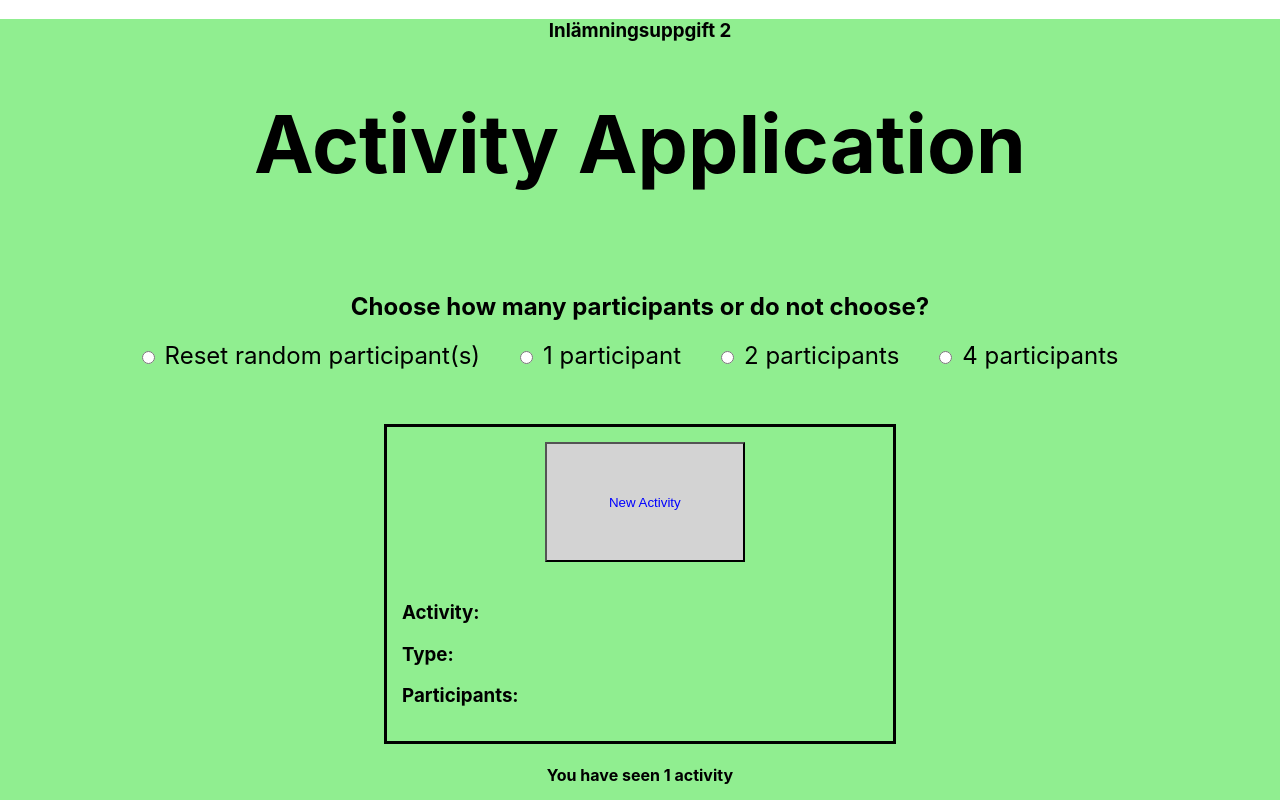
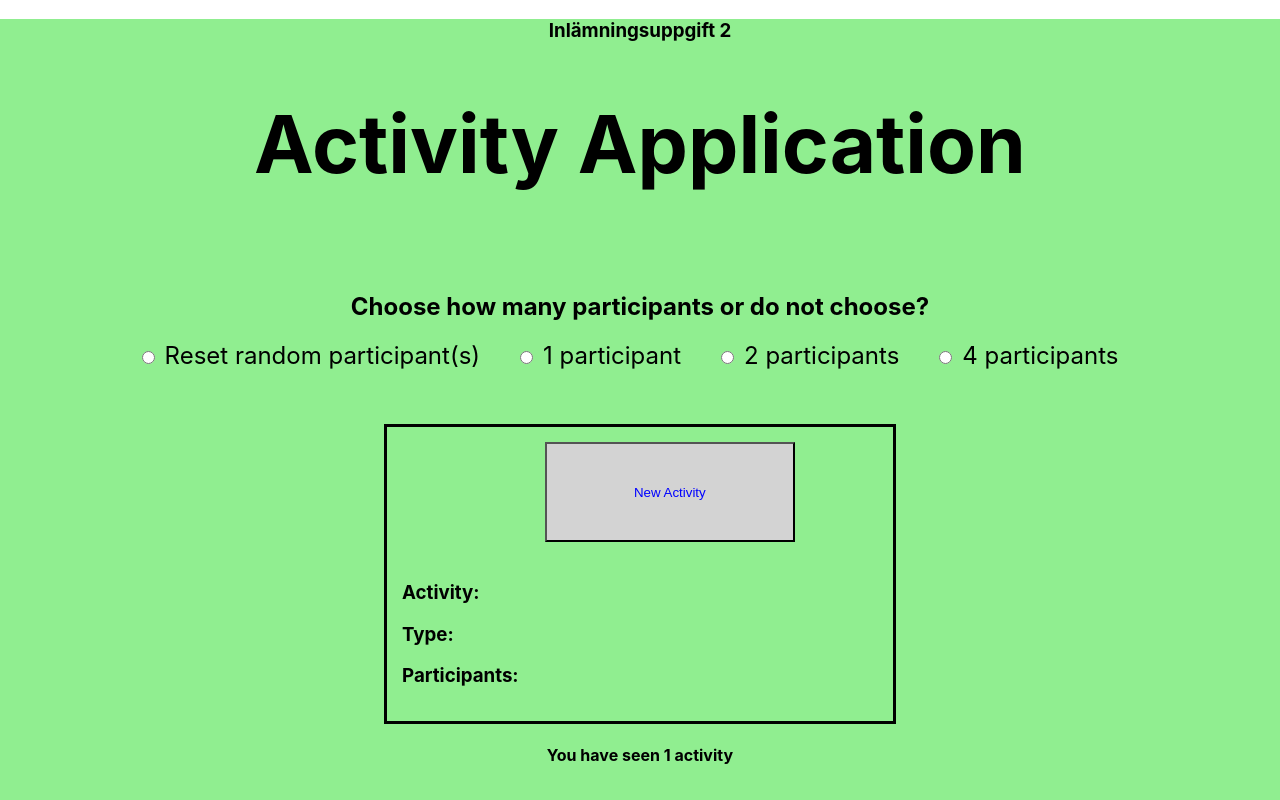
Before and after one commit to FJo88/inlamning2React, a React (Create React App) app: page / in a window 1280 px wide. Both pictures are taken after a click on the button "Start Application". Shown: the top 800 px of the page. Built offline with nearby package versions, Linux system fonts and the light colour scheme; no server answers.

Commit message:
Changed something

```diff
--- a/src/App.css
+++ b/src/App.css
@@ -22,8 +22,8 @@ label{
   justify-content: center;
   margin-bottom: 20px;
   margin-left: 30%;
-  height: 120px;
-  width: 200px;
+  height: 100px;
+  width: 250px;
   color: blue;
   background-color: lightgrey;
 }
```
